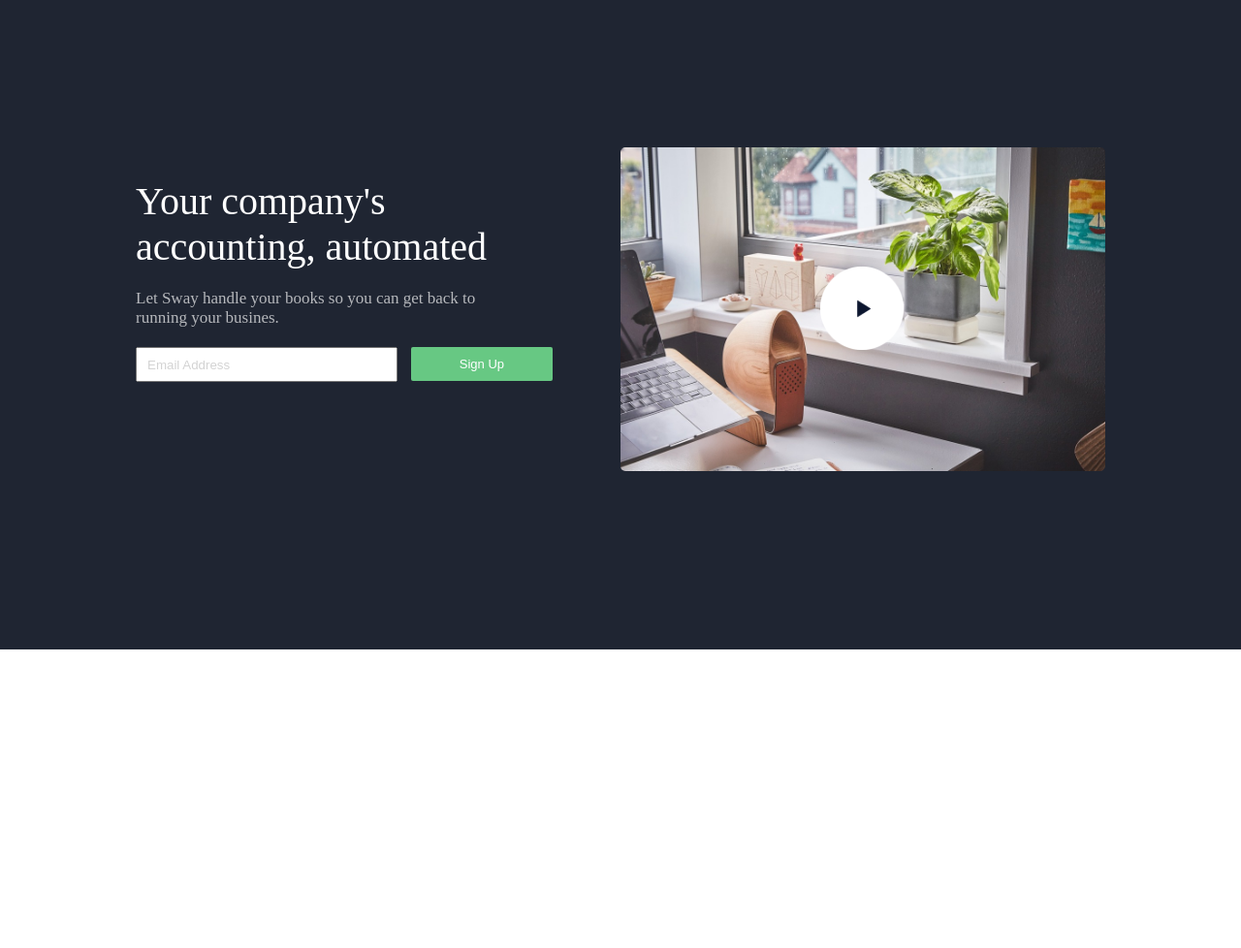
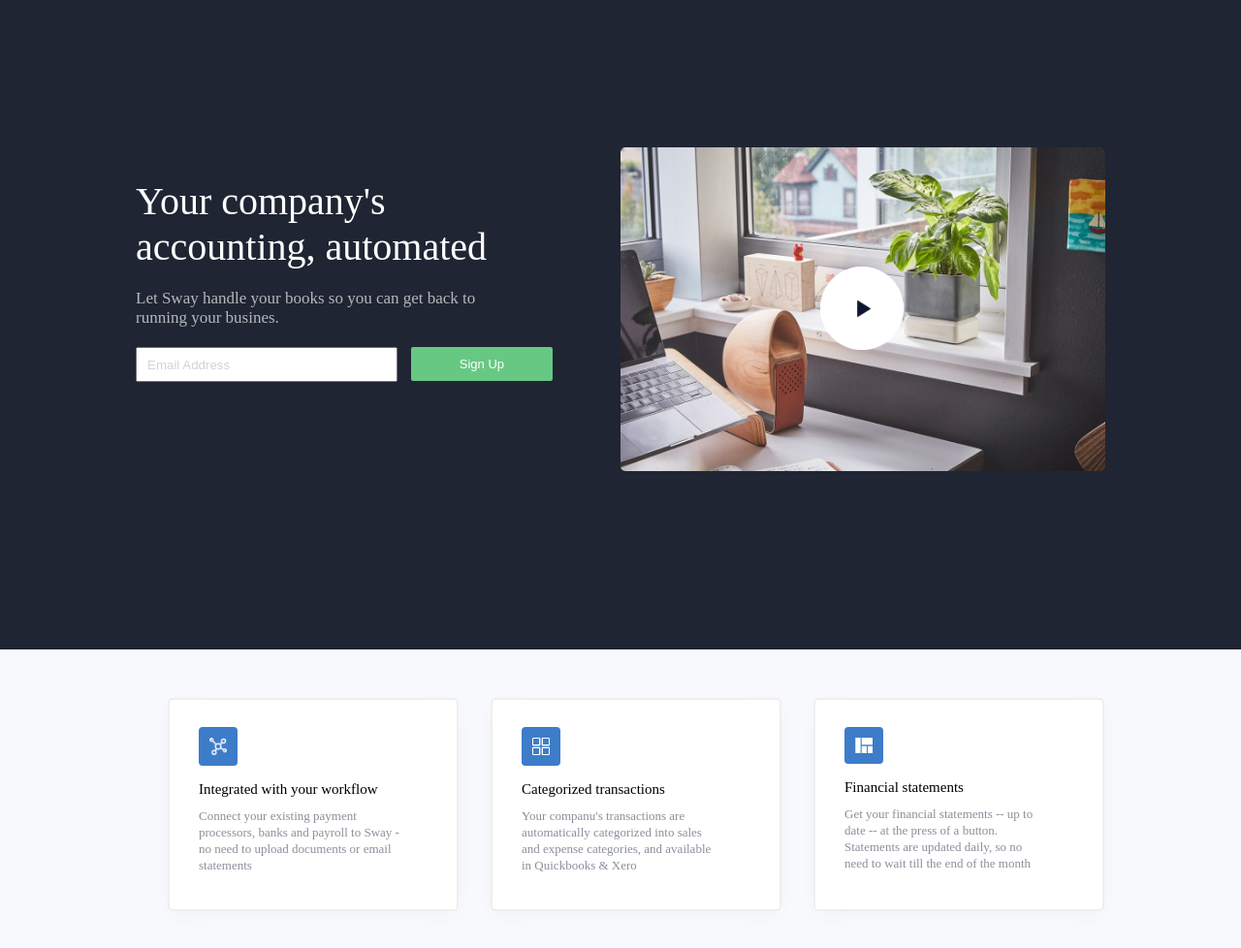
Before and after one commit to markodelgadillo/sway-finance, a plain HTML site: page index.html in a window 1280 px wide. Shown: the part 80-1058 px from the top of the page at 97% size. Before the commit the page ends 800 px from the top, so only its background shows below. Drawn offline with Linux system fonts and the light colour scheme; a web font is replaced by a local one.

Commit message:
Part 3 with all issues addressed and screenshot included. #3

```diff
--- a/index.html
+++ b/index.html
@@ -15,6 +15,7 @@
         <a href="#" class="navigation"> Security </a>
         <a href="#" class="navigation signup"> SIGN UP </a>
       </div><!-- button -->
+
       <div class="product">
         <div class="prod-info">
           <header>Your company's
@@ -38,8 +39,38 @@
           <img id ="play" src="images/Play-Icon.png" />
         </div><!-- prod-video -->
       </div><!-- product -->
+    </div><!-- Content -->
+    <div id="three-column">
+      <div class="content">
+        <div class="box">
+          <img id="icon1" src="images/connectionicon.png" />
+          <header>Integrated with your workflow</header>
+          <p>Connect your existing payment
+            <br />processors, banks and payroll to Sway -
+            <br />no need to upload documents or email<br />statements
+          </p>
+        </div>
+        <div class="box">
+          <img id="icon2" src="images/cats1.png" />
+          <header>Categorized transactions</header>
+          <p>Your companu's transactions are
+            <br /> automatically categorized into sales
+            <br />and expense categories, and available
+            <br />in Quickbooks &amp; Xero
+          </p>
+        </div>
+        <div class="box">
+          <img id="icon3" src="images/Icon-3.png" />
+          <header>Financial statements</header>
+          <p>Get your financial statements -- up to
+            <br />date -- at the press of a button.
+            <br />Statements are updated daily, so no
+            <br />need to wait till the end of the month
+          </p>
+        </div>
+      </div>
 
-    </div><!-- Content -->
+    </div><!-- 3 column section -->
   </div><!-- Container -->
 </body>
 </html>
--- a/styles.css
+++ b/styles.css
@@ -1,6 +1,17 @@
 * {
   margin: 0;
   box-sizing: border-box;
+}
+
+.prod-info header {
+  margin-bottom: 20px;
+  font-weight: 400;
+  font-size: 40px;
+}
+
+form p {
+  padding-top: 20px;
+  padding-right: 50px;
 }
 
 .container {
@@ -64,12 +75,6 @@
   padding: 50px 20px 50px 0;
 }
 
-header {
-  margin-bottom: 20px;
-  font-weight: 300;
-  font-size: 40px;
-}
-
 .prod-info p {
   font-size: 17px;
   color: rgb(182, 184, 188);
@@ -78,6 +83,51 @@ header {
 .prod-video {
   width: 50%;
   float: right;
+}
+
+.email {
+  border: none;
+  padding: 10px 50px;
+  float: right;
+  margin-left: 0;
+  top: 0;
+}
+
+.box {
+  float: left;
+  background-color: white;
+  height: 220px;
+  border: 2px solid rgb(239, 239, 239);
+  border-radius: 5px;
+  width: 300px;
+  margin: 50px 0 50px 33px;
+  box-shadow: 0 5px 19px -6px rgba(236, 238, 242, 1);
+}
+
+.box header {
+  color: black;
+  font-weight: 400;
+  font-size: 15px;
+  margin-top: 30px;
+  margin-left: 30px;
+}
+
+.box img {
+  margin-left: 30px;
+  margin-top: 10px;
+  width: 40px;
+  background-color: rgb(61, 124, 201);
+  padding: 11px;
+  border-radius: 4px;
+}
+
+.box p {
+  font-size: 13px;
+  font-weight: 300;
+  line-height: 17px;
+  color: rgb(139, 143, 154);
+  margin-left: 30px;
+  margin-top: 10px;
 }
 
 #vid {
@@ -99,15 +149,15 @@ header {
   padding-left: 10px;
 }
 
-.email {
-  border: none;
-  padding: 10px 50px;
-  float: right;
-  margin-left: 0;
-  top: 0;
+#three-column {
+  position: absolute;
+  top: 750px;
+  background-color: rgb(248, 249, 253);
+  height: 360px;
+  width: 100%;
 }
 
-form p {
-  padding-top: 20px;
-  padding-right: 50px;
+#icon3 {
+  width: 40px;
+  height: 38px;
 }
```
Also changed, not shown: images/Icon-3.png (added), images/cats1.png (added), images/connectionicon.png (added), images/part-3.png (added).
